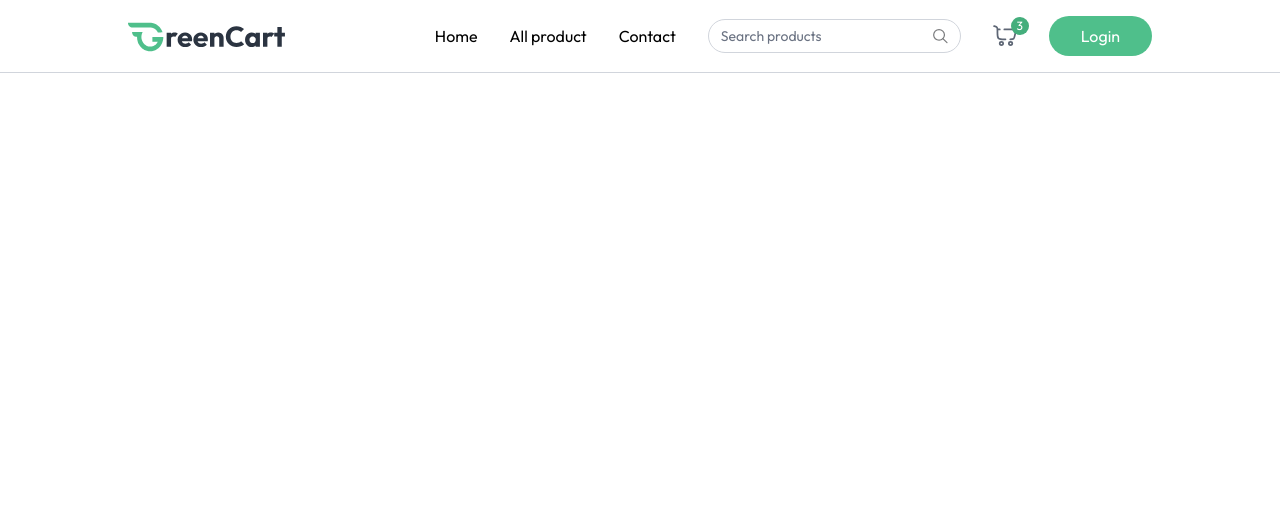
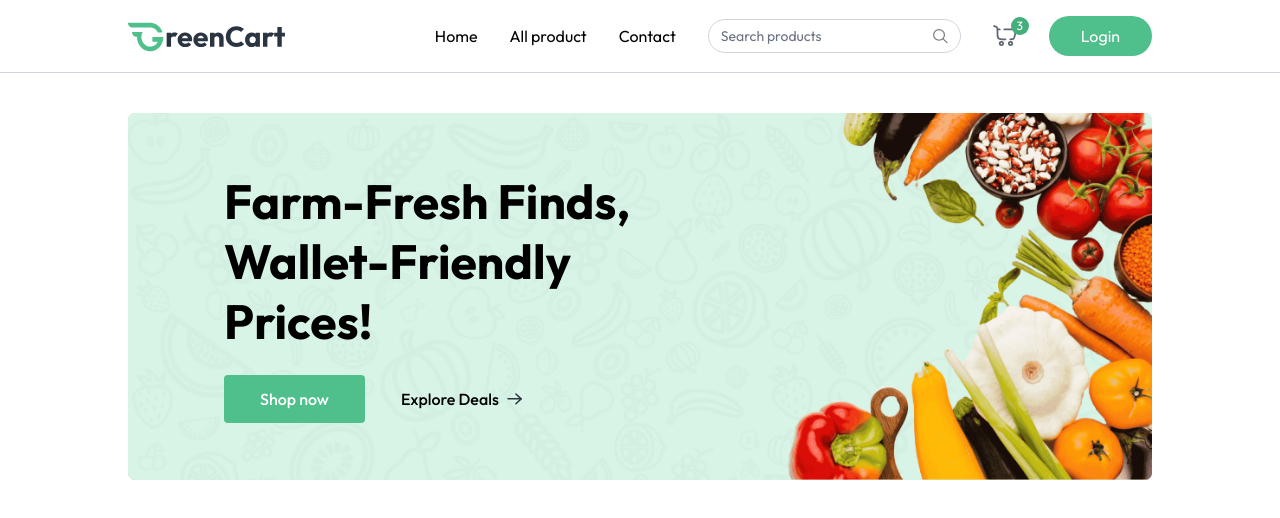
Before and after one commit to sandhya2345/grocery_app, a React (Vite) app in the folder client/: page / in a window 1280 px wide. Shown: the top 518 px of the page. Built offline with nearby package versions, Linux system fonts and the light colour scheme.

Commit message:
Started banner section

```diff
--- a/client/src/App.jsx
+++ b/client/src/App.jsx
@@ -1,10 +1,19 @@
 import React from 'react'
 import Navbar from './components/Navbar'
+import { Route, Routes, useLocation } from 'react-router-dom'
+import Home from './pages/Home'
 
 const App = () => {
+
+  const isSellerPath = useLocation().pathname.includes("seller");
   return (
     <div>
-      <Navbar/>
+      {isSellerPath ? null:<Navbar/>}
+      <div className={`${isSellerPath ? "" : "px-6 md-px-16 lg:px-24 xl:px-32"}`}>
+        <Routes>
+          <Route path='/' element={<Home/>} />
+        </Routes>
+      </div>
     </div>
   )
 }
--- /dev/null
+++ b/client/src/components/MainBanner.jsx
@@ -0,0 +1,32 @@
+import React from 'react'
+import { assets } from '../assets/assets'
+import { Link } from 'react-router-dom'
+
+const MainBanner = () => {
+  return (
+    <div className='relative'>
+        <img src={assets.main_banner_bg} alt="banner" className='w-full hidden md:block'/>
+        <img src={assets.main_banner_bg_sm} alt="banner" className='w-full hidden md:hidden'/>
+        <div className='absolute inset-0 flex flex-col items-center md:items-start justify-end
+        md:justify-center pb-24 md:pb-0 px-4 md:pl-18 lg:pl-24'>
+            <h1 className='text-3xl md:text-4xl lg:text-5xl font-bold text-center md:text-left max-w-72
+            md:max-w-80 lg:max-w-105 leading-tight lg:leading-15'>
+               Farm-Fresh Finds, Wallet-Friendly Prices!
+                 </h1>
+
+        <div className='flex items-center mt-6 font-medium'>
+            <Link to={"/products"} className="group flex items-center gap-2 px-7 md:px-9 py-3 bg-primary
+            hover:bg-primary-dull transition rounded text-white coursor-pointer">Shop now
+            <img className='md:hidden transition group-focus:translate-x-1' src={assets.white_arrow_icon} alt="arrow"/>
+            </Link>
+
+            <Link to={"/products"} className="group hidden md:flex items-center gap-2 px-9 py-3 coursor-pointer">Explore Deals
+            <img className='transition group-focus:translate-x-1' src={assets.black_arrow_icon} alt="arrow"/>
+            </Link>
+        </div>
+    </div>
+     </div>
+  )
+}
+
+export default MainBanner
--- a/client/src/components/Navbar.jsx
+++ b/client/src/components/Navbar.jsx
@@ -19,7 +19,6 @@
             <NavLink to="/" onClick={()=> setOpen(false)}>
             <img className='h-9' src={assets.logo } alt="logo" />
             </NavLink>
-
 
             {/* Desktop Menu */}
 
--- /dev/null
+++ b/client/src/pages/Home.jsx
@@ -0,0 +1,13 @@
+import React from 'react'
+import MainBanner from '../components/MainBanner'
+
+const Home = () => {
+  return (
+    <div className='mt-10'>
+        <MainBanner />
+
+    </div>
+  )
+}
+
+export default Home
```
